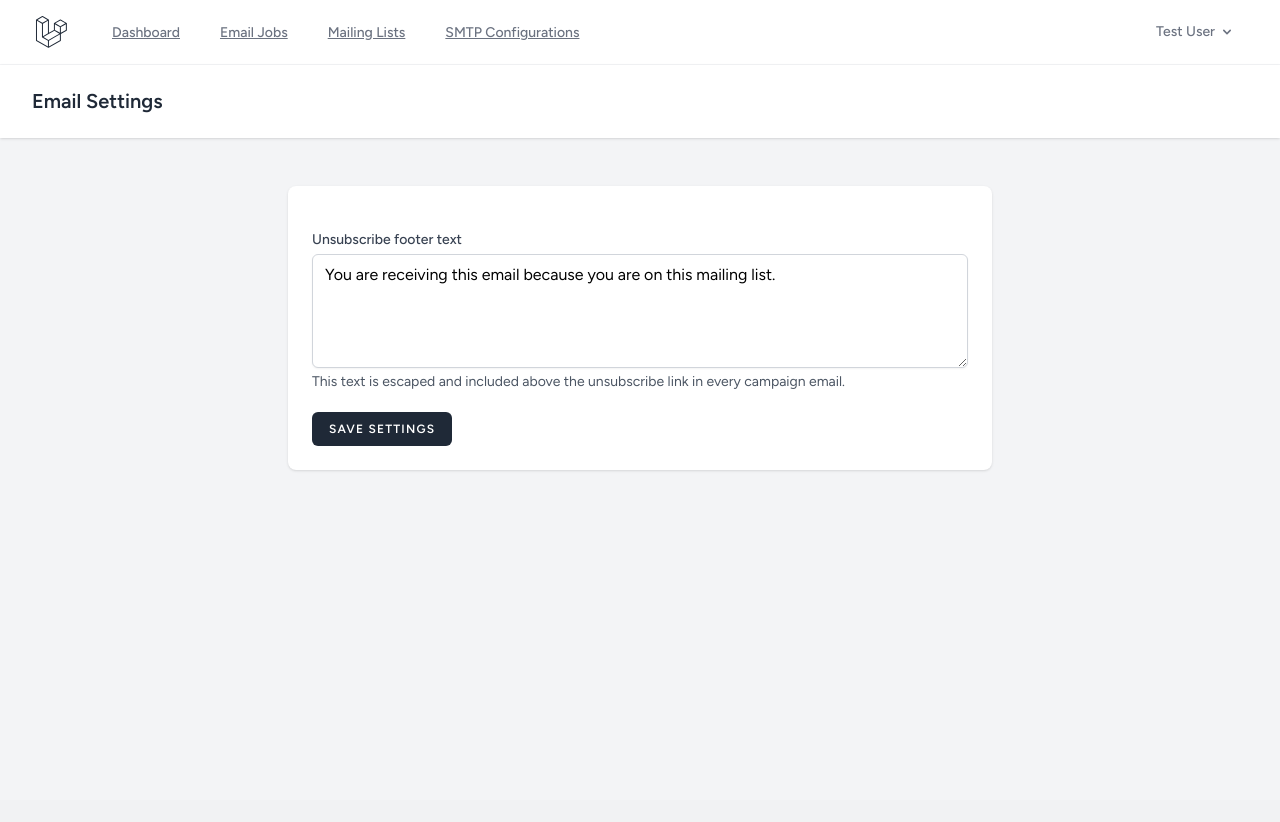
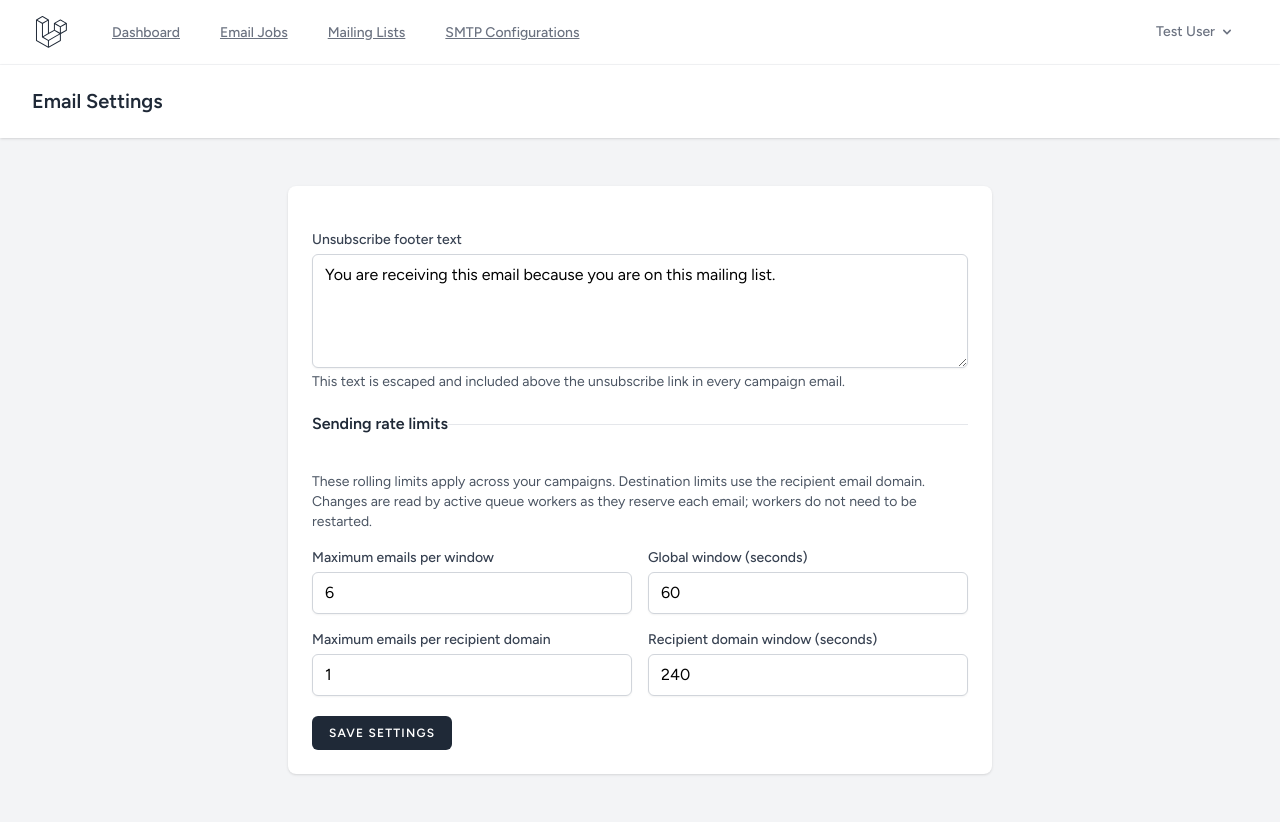
Before and after one commit to spaniakos/SimpleEmailSendBulkWithTimer, a Laravel app: page /settings/email in a window 1280 px wide. Before the commit the page ends 471 px from the top, so only its background shows below. Run offline with Laravel 12, Linux system fonts and the light colour scheme; a user stored in the database is signed in; data comes from the database, SQL or seed files in the repository; data that the repository does not hold is empty; style sheets or scripts are compiled from the project's sources; some libraries are stand-ins or nearby versions.

Commit message:
Implement configurable account and domain rate limits

```diff
--- a/app/Http/Controllers/EmailSettingsController.php
+++ b/app/Http/Controllers/EmailSettingsController.php
@@ -6,15 +6,23 @@ use App\Models\EmailSettings;
 use Illuminate\Http\RedirectResponse;
 use Illuminate\Http\Request;
 use Illuminate\View\View;
+use Illuminate\Support\Facades\DB;
 
 class EmailSettingsController extends Controller
 {
     public function edit(Request $request): View
     {
         $settings = $request->user()->emailSettings;
+        $rateLimits = array_merge(EmailSettings::rateLimitDefaults(), $settings?->only([
+            'max_emails_per_window',
+            'window_seconds',
+            'max_emails_per_domain',
+            'domain_window_seconds',
+        ]) ?? []);
 
         return view('settings.email', [
             'footerText' => $settings?->unsubscribe_footer_text ?? EmailSettings::DEFAULT_UNSUBSCRIBE_FOOTER_TEXT,
+            'rateLimits' => $rateLimits,
         ]);
     }
 
@@ -22,10 +30,17 @@ class EmailSettingsController extends Controller
     {
         $validated = $request->validate([
             'unsubscribe_footer_text' => ['required', 'string', 'max:500'],
+            'max_emails_per_window' => ['required', 'integer', 'min:1', 'max:100000'],
+            'window_seconds' => ['required', 'integer', 'min:1', 'max:86400'],
+            'max_emails_per_domain' => ['required', 'integer', 'min:1', 'max:100000'],
+            'domain_window_seconds' => ['required', 'integer', 'min:1', 'max:86400'],
         ]);
 
-        $request->user()->emailSettings()->updateOrCreate([], $validated);
+        DB::transaction(function () use ($request, $validated): void {
+            DB::table('users')->where('id', $request->user()->id)->lockForUpdate()->first();
+            $request->user()->emailSettings()->updateOrCreate([], $validated);
+        });
 
-        return redirect('/settings/email');
+        return redirect()->route('settings.email.edit');
     }
 }
--- a/app/Models/EmailSettings.php
+++ b/app/Models/EmailSettings.php
@@ -12,7 +12,31 @@ class EmailSettings extends Model
     protected $fillable = [
         'user_id',
         'unsubscribe_footer_text',
+        'max_emails_per_window',
+        'window_seconds',
+        'max_emails_per_domain',
+        'domain_window_seconds',
     ];
+
+    protected $casts = [
+        'max_emails_per_window' => 'integer',
+        'window_seconds' => 'integer',
+        'max_emails_per_domain' => 'integer',
+        'domain_window_seconds' => 'integer',
+    ];
+
+    public static function rateLimitDefaults(): array
+    {
+        $legacyCount = max(1, (int) config('email.rate_limit.emails_per_domain', 1));
+        $legacySeconds = max(1, (int) config('email.rate_limit.seconds', 10));
+
+        return [
+            'max_emails_per_window' => max(1, (int) config('email.rate_limit.max_emails_per_window', 6)),
+            'window_seconds' => max(1, (int) config('email.rate_limit.window_seconds', 60)),
+            'max_emails_per_domain' => max(1, (int) config('email.rate_limit.max_emails_per_domain', $legacyCount)),
+            'domain_window_seconds' => max(1, (int) config('email.rate_limit.domain_window_seconds', $legacySeconds)),
+        ];
+    }
 
     public function user(): BelongsTo
     {
--- a/config/email.php
+++ b/config/email.php
@@ -13,6 +13,10 @@ return [
 
     'rate_limit' => [
         'emails_per_domain' => env('MAIL_RATE_LIMIT_COUNT', env('EMAIL_RATE_LIMIT_COUNT', 1)),
-        'seconds' => env('EMAIL_RATE_LIMIT_SECONDS', 10),
+        'seconds' => env('EMAIL_RATE_LIMIT_SECONDS', 240),
+        'max_emails_per_window' => env('MAIL_MAX_EMAILS_PER_WINDOW', 6),
+        'window_seconds' => env('MAIL_RATE_LIMIT_WINDOW_SECONDS', 60),
+        'max_emails_per_domain' => env('MAIL_MAX_EMAILS_PER_DOMAIN', env('MAIL_RATE_LIMIT_COUNT', env('EMAIL_RATE_LIMIT_COUNT', 1))),
+        'domain_window_seconds' => env('MAIL_DOMAIN_RATE_LIMIT_SECONDS', env('EMAIL_RATE_LIMIT_SECONDS', 240)),
     ],
 ];
--- a/resources/views/settings/email.blade.php
+++ b/resources/views/settings/email.blade.php
@@ -15,6 +15,32 @@
                         <p class="mt-1 text-sm text-gray-600">{{ __('This text is escaped and included above the unsubscribe link in every campaign email.') }}</p>
                         <x-input-error :messages="$errors->get('unsubscribe_footer_text')" class="mt-2" />
                     </div>
+                    <fieldset class="space-y-4 border-t pt-5">
+                        <legend class="font-semibold text-gray-800">{{ __('Sending rate limits') }}</legend>
+                        <p class="text-sm text-gray-600">{{ __('These rolling limits apply across your campaigns. Destination limits use the recipient email domain. Changes are read by active queue workers as they reserve each email; workers do not need to be restarted.') }}</p>
+                        <div class="grid gap-4 sm:grid-cols-2">
+                            <div>
+                                <label for="max_emails_per_window" class="block font-medium text-sm text-gray-700">{{ __('Maximum emails per window') }}</label>
+                                <input id="max_emails_per_window" name="max_emails_per_window" type="number" min="1" max="100000" required value="{{ old('max_emails_per_window', $rateLimits['max_emails_per_window']) }}" class="mt-1 block w-full border-gray-300 rounded-md shadow-sm">
+                                <x-input-error :messages="$errors->get('max_emails_per_window')" class="mt-2" />
+                            </div>
+                            <div>
+                                <label for="window_seconds" class="block font-medium text-sm text-gray-700">{{ __('Global window (seconds)') }}</label>
+                                <input id="window_seconds" name="window_seconds" type="number" min="1" max="86400" required value="{{ old('window_seconds', $rateLimits['window_seconds']) }}" class="mt-1 block w-full border-gray-300 rounded-md shadow-sm">
+                                <x-input-error :messages="$errors->get('window_seconds')" class="mt-2" />
+                            </div>
+                            <div>
+                                <label for="max_emails_per_domain" class="block font-medium text-sm text-gray-700">{{ __('Maximum emails per recipient domain') }}</label>
+                                <input id="max_emails_per_domain" name="max_emails_per_domain" type="number" min="1" max="100000" required value="{{ old('max_emails_per_domain', $rateLimits['max_emails_per_domain']) }}" class="mt-1 block w-full border-gray-300 rounded-md shadow-sm">
+                                <x-input-error :messages="$errors->get('max_emails_per_domain')" class="mt-2" />
+                            </div>
+                            <div>
+                                <label for="domain_window_seconds" class="block font-medium text-sm text-gray-700">{{ __('Recipient domain window (seconds)') }}</label>
+                                <input id="domain_window_seconds" name="domain_window_seconds" type="number" min="1" max="86400" required value="{{ old('domain_window_seconds', $rateLimits['domain_window_seconds']) }}" class="mt-1 block w-full border-gray-300 rounded-md shadow-sm">
+                                <x-input-error :messages="$errors->get('domain_window_seconds')" class="mt-2" />
+                            </div>
+                        </div>
+                    </fieldset>
                     <x-primary-button>{{ __('Save settings') }}</x-primary-button>
                 </form>
             </div>
```
Also changed, not shown: app/Jobs/ProcessEmailJob.php (+20 -47 lines), app/Models/EmailSendRateEvent.php (added, +32 -0 lines), app/Services/EmailRateLimiter.php (added, +100 -0 lines), README.md, database/migrations/2026_11_19_150001_add_configurable_email_rate_limits.php (added), 1 other file.
